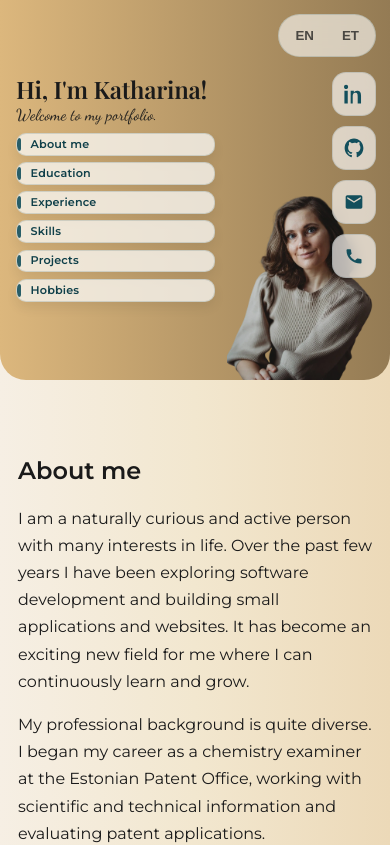
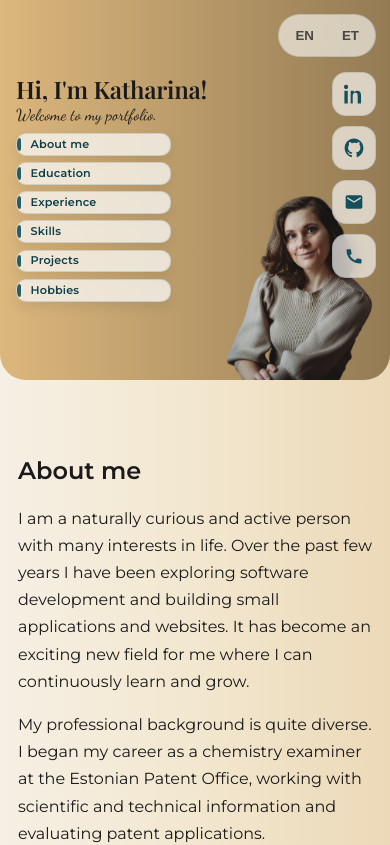
Before and after one commit to KatharinaMat/my-portfolio, a Nuxt app: page / in a window 390 px wide. Shown: the top 845 px of the page. Built offline with nearby package versions, Linux system fonts and the light colour scheme.

Commit message:
bookmarks width change on hero mobile

```diff
--- a/app/assets/css/booksmarks.css
+++ b/app/assets/css/booksmarks.css
@@ -6,6 +6,7 @@
   display: grid;
   grid-template-columns: 1fr; /* mobile portrait: one column */
   gap: 0.4rem;
+  width: 78%;
 }
 
 .bookmark {
```
